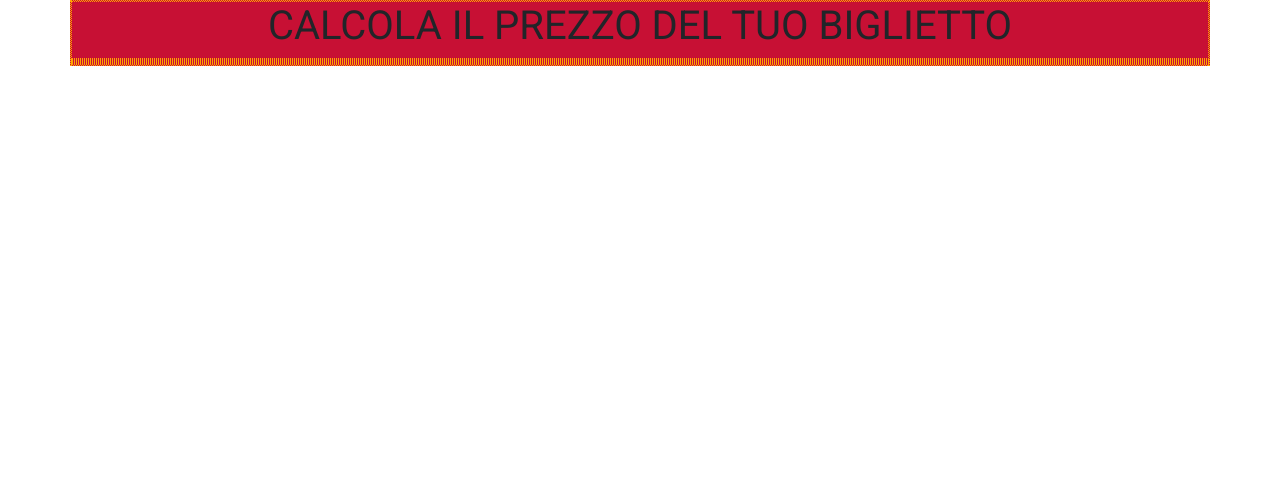
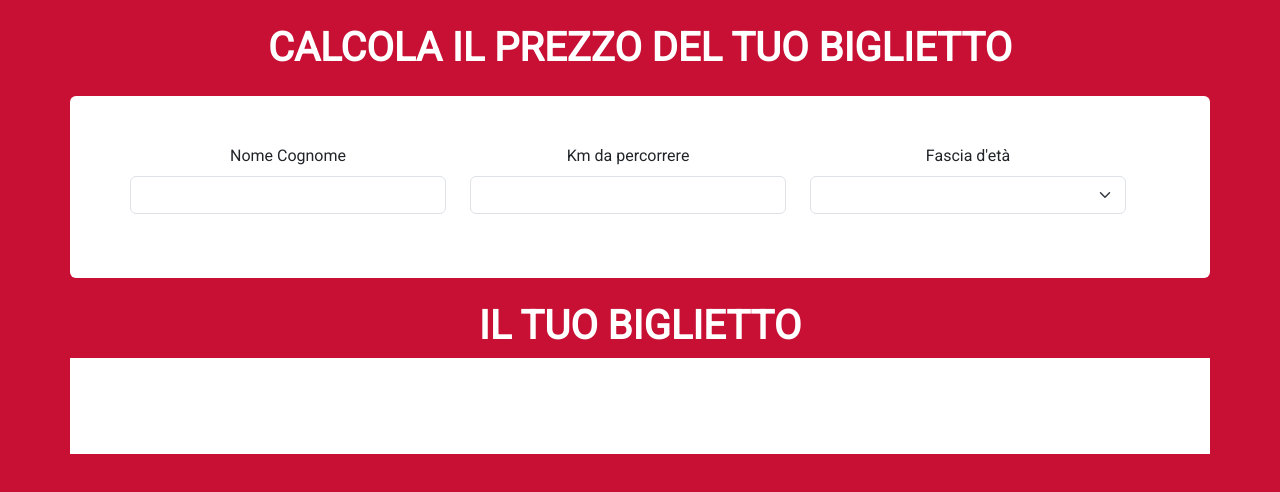
Before and after one commit to MaionePietro/js-biglietto-treno-form, a plain HTML site: page index.html in a window 1280 px wide. Drawn offline with nearby package versions, Linux system fonts and the light colour scheme.

Commit message:
FEAT container + STYLE

```diff
--- a/css/app.css
+++ b/css/app.css
@@ -1,10 +1,8 @@
 *{
     font-family: 'Roboto', sans-serif;
 }
-.debug{
-    border: dotted 1px orange;
-    text-align: center;
+
+main{
+    background-color: #C71034;
+    height: 100vh;
 }
-.container{
-    background-color: #C71034;
-}
--- a/index.html
+++ b/index.html
@@ -14,13 +14,47 @@
 </head>
 <body>
     <main>
-        <div class="container center debug">
-            <div class="row debug">
-                <h1>CALCOLA IL PREZZO DEL TUO BIGLIETTO</h1>
+        <div class="container-sm center">
+            <div class="row text-center">
+                <h1 class="text-white fw-bolder my-4">CALCOLA IL PREZZO DEL TUO BIGLIETTO</h1>
             </div>
-            <div class="row debug"></div>
-            <div class="row debug"></div>
-            <div class="row debug"></div>
+
+            <div class="row bg-white p-5 rounded text-center">
+                <div class="row">
+                    <div class="col">
+                        <div class="mb-3">
+                            <label for="exampleFormControlInput1" class="form-label">Nome Cognome</label>
+                            <input type="" class="form-control" id="exampleFormControlInput1" placeholder="">
+                        </div>
+                    </div>
+                    <div class="col">
+                        <div class="mb-3">
+                            <label for="exampleFormControlInput1" class="form-label">Km da percorrere</label>
+                            <input type="" class="form-control" id="exampleFormControlInput1" placeholder="">
+                        </div>
+                    </div>
+                    <div class="col">
+                        <label for="exampleFormControlInput1" class="form-label">Fascia d'età</label>
+                        <select class="form-select" aria-label="Default select example">
+                            <option selected></option>
+                            <option value="1">Minorenne</option>
+                            <option value="2">Over 65</option>
+                            <option value="3">Ciaone</option>
+                          </select>
+                    </div>
+                </div>
+                <div class="row">
+
+                </div>
+            </div>
+
+            <div class="row mt-4 text-center">
+                <h1 class="text-white fw-bolder">IL TUO BIGLIETTO</h1>
+            </div>
+
+            <div class="row bg-white p-5">
+
+            </div>
         </div>
     </main>
 
--- a/js/app.js
+++ b/js/app.js
@@ -0,0 +1,34 @@
+// 0: Chiedere nome e cognome
+
+let nome, cognome;
+console.log(nome, cognome);
+
+// 1: Il programma dovrà chiedere all’utente il numero di chilometri che vuole percorrere
+
+km = parseInt(km);
+console.log(km);
+
+// 2: Chiedere l'età del passeggero
+
+anni = parseInt(anni);
+console.log(anni);
+
+// 3: Calcolare il prezzo totale dei kilometri
+
+const kmPrezzo = (0.21 );
+console.log(kmPrezzo);
+
+const totKm = (km * kmPrezzo);
+console.log('prezzo chilometri: ' + totKm + ' €');
+
+// 4: applicare sconto in base all'età 20% junior e 40% senior
+
+let sconto =0, prezzoFinale, prezzoDecimali;
+if(anni <= 18){
+    sconto = (totKm / 100) * 20;
+}else if(anni >= 65){
+    sconto = (totKm / 100) * 40;
+}
+prezzoFinale = totKm - sconto;
+prezzoDecimali = prezzoFinale.toFixed(2);
+console.log('prezzo finale: ' + prezzoDecimali + '€');
```
